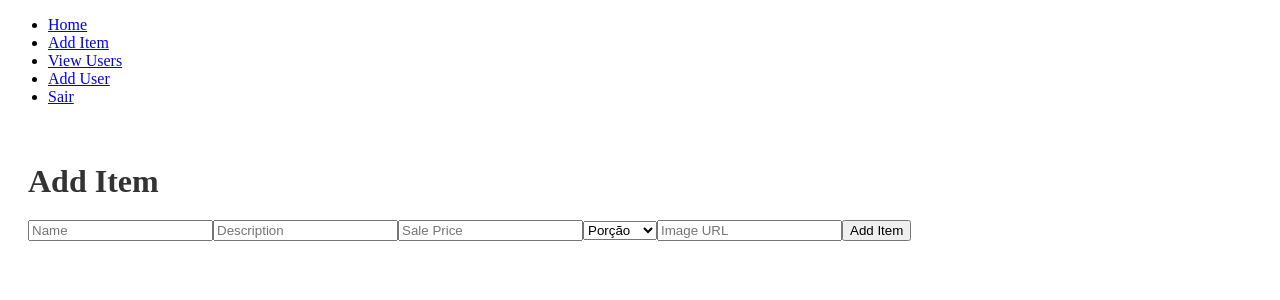
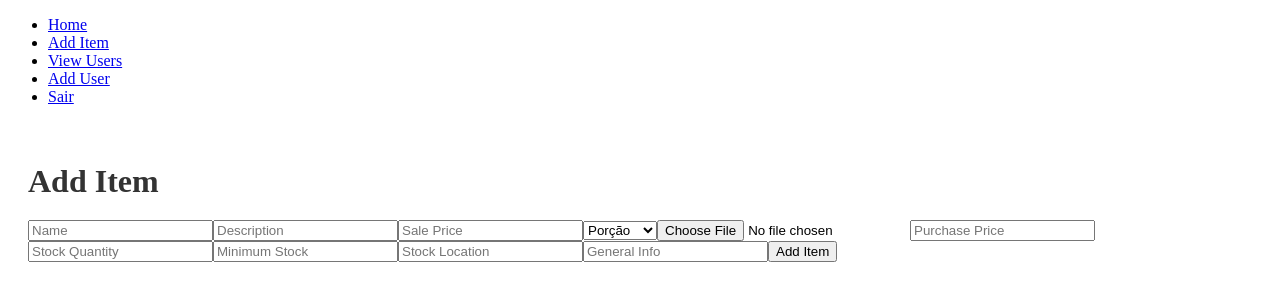
Before and after one commit to WallaceMarinho/CRUD_SO2_Sabha, a React (Create React App) app in the folder frontend/crud-sabha/: page /add-item in a window 1280 px wide. Shown: the top 300 px of the page. Built offline with nearby package versions, Linux system fonts and the light colour scheme.

Commit message:
fix: added function to addItems on front

```diff
--- a/frontend/crud-sabha/package.json
+++ b/frontend/crud-sabha/package.json
@@ -2,6 +2,7 @@
   "name": "crud-sabha",
   "version": "0.1.0",
   "private": true,
+  "proxy": "https://api.imgur.com",
   "dependencies": {
     "@testing-library/jest-dom": "^5.17.0",
     "@testing-library/react": "^13.4.0",
--- a/frontend/crud-sabha/src/components/AddItem.tsx
+++ b/frontend/crud-sabha/src/components/AddItem.tsx
@@ -1,7 +1,6 @@
-// src/components/AddItem.tsx
 import React, { useState } from 'react';
-import { createItem } from '../services/itemService';
-import { Item } from '../types/Item';
+import ItemServices from '../services/itemService'; // Importe o ItemServices
+import itemService, { ItemForm } from '../services/itemService';
 import { Category } from '../types/itemCategory';
 
 const AddItem: React.FC = () => {
@@ -10,22 +9,61 @@ const AddItem: React.FC = () => {
   const [salePrice, setSalePrice] = useState('');
   const [category, setCategory] = useState<Category>(Category.PORTION);
   const [imageUrl, setImageUrl] = useState('');
+  const [imageFile, setImageFile] = useState<File | null>(null);
+
+  const [purchasePrice, setPurchasePrice] = useState('');
+  const [stockQuantity, setStockQuantity] = useState('');
+  const [minimumStock, setMinimumStock] = useState('');
+  const [stockLocation, setStockLocation] = useState('');
+  const [generalInfo, setGeneralInfo] = useState('');
 
   const handleSubmit = async (e: React.FormEvent) => {
     e.preventDefault();
-    const newItem: Omit<Item, 'id'> = {
+
+    try {
+      await itemService.new({
         name,
         description,
         salePrice: parseFloat(salePrice),
         category,
-      imageUrl,
-    };
-    await createItem(newItem);
+        imageFile: imageFile as File,
+        purchasePrice: parseFloat(purchasePrice),
+        stockQuantity: parseInt(stockQuantity),
+        minimumStock: parseInt(minimumStock),
+        stockLocation,
+        generalInfo,
+        imageUrl: '',
+        id: ''
+      })
+
+
+      // Limpa os campos após o envio
       setName('');
       setDescription('');
       setSalePrice('');
       setCategory(Category.PORTION);
-    setImageUrl('');
+      setImageFile(null);
+      setPurchasePrice('');
+      setStockQuantity('');
+      setMinimumStock('');
+      setStockLocation('');
+      setGeneralInfo('');
+    } catch (error) {
+      console.error('Erro ao adicionar item:', error);
+      // Lógica para tratamento de erro, se necessário
+    }
+  };
+
+  const handleImageChange = (e: React.ChangeEvent<HTMLInputElement>) => {
+    const file = e.target.files?.[0];
+    if (file) {
+      setImageFile(file);
+      setImageUrl(URL.createObjectURL(file));
+    }
+  };
+
+  const uploadImage = async (formData: FormData): Promise<void> => {
+
   };
 
   return (
@@ -65,10 +103,47 @@ const AddItem: React.FC = () => {
           ))}
         </select>
         <input
+          type="file"
+          onChange={handleImageChange}
+          accept="image/*"
+          required
+        />
+        {imageUrl && (
+          <img src={imageUrl} alt="Preview" style={{ maxWidth: '100px', maxHeight: '100px' }} />
+        )}
+        <input
+          type="number"
+          value={purchasePrice}
+          onChange={(e) => setPurchasePrice(e.target.value)}
+          placeholder="Purchase Price"
+          required
+        />
+        <input
+          type="number"
+          value={stockQuantity}
+          onChange={(e) => setStockQuantity(e.target.value)}
+          placeholder="Stock Quantity"
+          required
+        />
+        <input
+          type="number"
+          value={minimumStock}
+          onChange={(e) => setMinimumStock(e.target.value)}
+          placeholder="Minimum Stock"
+          required
+        />
+        <input
           type="text"
-          value={imageUrl}
-          onChange={(e) => setImageUrl(e.target.value)}
-          placeholder="Image URL"
+          value={stockLocation}
+          onChange={(e) => setStockLocation(e.target.value)}
+          placeholder="Stock Location"
+          required
+        />
+        <input
+          type="text"
+          value={generalInfo}
+          onChange={(e) => setGeneralInfo(e.target.value)}
+          placeholder="General Info"
           required
         />
         <button type="submit">Add Item</button>
--- a/frontend/crud-sabha/src/components/Home.tsx
+++ b/frontend/crud-sabha/src/components/Home.tsx
@@ -1,17 +1,17 @@
 // src/components/Home.tsx
 import React, { useEffect, useState } from 'react';
-import { getItems } from '../services/itemService';
-import { Item } from '../types/Item';
+import { ItemForm } from '../services/itemService';
+import ItemServices from '../services/itemService'; // Importa ItemServices corretamente
 import { useNavigate } from 'react-router-dom';
 import '../styles/Home.css'; // Import the CSS file
 
 const Home: React.FC = () => {
-    const [items, setItems] = useState<Item[]>([]);
+    const [items, setItems] = useState<ItemForm[]>([]);
     const navigate = useNavigate();
 
     async function fetchData() {
         try {
-            const items = await getItems();
+            const items = await ItemServices.getItems(); // Chama a função getItems
             setItems(items);
         } catch (error) {
             navigate('/login');
--- a/frontend/crud-sabha/src/services/itemService.ts
+++ b/frontend/crud-sabha/src/services/itemService.ts
@@ -1,17 +1,48 @@
 // src/services/itemService.ts
 import api from './api';
-import { Item } from '../types/Item';
 
-type NewItem = Omit<Item, 'id'>;
+import { Category } from "../types/itemCategory";
 
-const getItems = async (): Promise<Item[]> => {
-  const response = await api.apiJson.get<Item[]>('/items');
-  return response.data;
-};
 
-const createItem = async (item: NewItem) => {
-  const response = await api.apiJson.post('/items', item);
-  return response.data;
-};
+export interface ItemForm {
+    id: string;
+    name: string;
+    description: string;
+    salePrice: number;
+    category: Category;
+    imageFile: File;
+    imageUrl: string;
+    purchasePrice: number;
+    stockQuantity: number;
+    minimumStock: number;
+    stockLocation: string;
+    generalInfo: string;
+  }
 
-export { getItems, createItem };
+class ItemServices {
+
+  async getItems(): Promise<ItemForm[]> {
+    const response = await api.apiFormdata.get<ItemForm[]>('/items');
+    return response.data;
+  };
+
+async new(item: ItemForm): Promise<{id: string}> {
+     const formData = new FormData();
+     formData.append('name', item.name);
+     formData.append('description', item.description);
+     formData.append('purchasePrice', `${item.purchasePrice}`);
+     formData.append('salePrice', `${item.salePrice}`);
+     formData.append('stockQuantity', `${item.stockQuantity}`);
+     formData.append('minimumStock', `${item.minimumStock}`);
+     formData.append('category', item.category);
+     formData.append('stockLocation', item.stockLocation);
+     formData.append('generalInfo', item.generalInfo);
+     formData.append('img', item.imageFile);
+
+     const {data} = await api.apiFormdata.post('/items', formData);
+     return data;
+
+ }
+}
+
+export default new ItemServices();
```
Also changed, not shown: frontend/crud-sabha/src/types/Item.ts (deleted, +0 -12 lines), 2 other files (tests, documents, lock files or other folders). Lines whose indentation alone changed are shown as unchanged.
